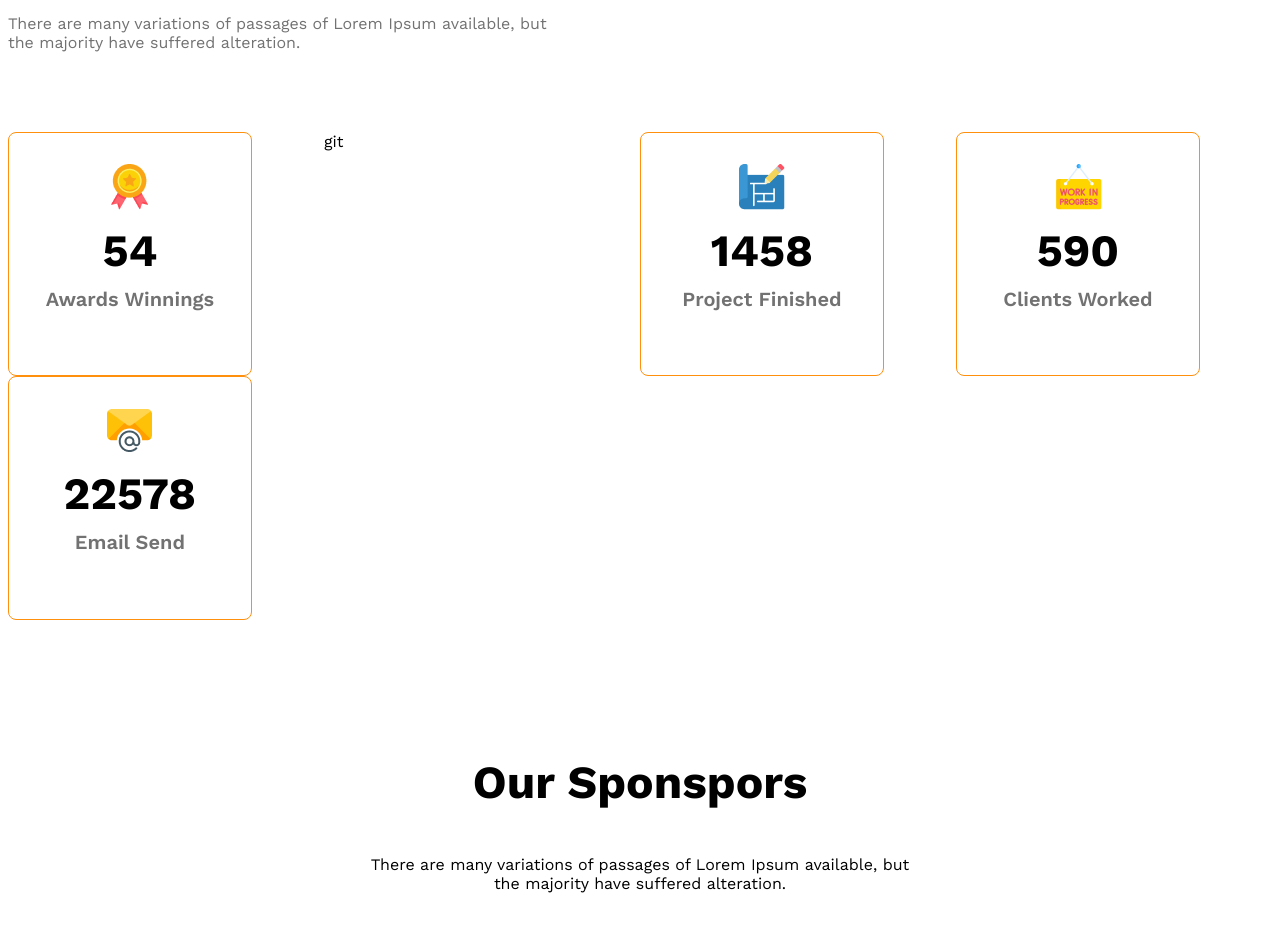
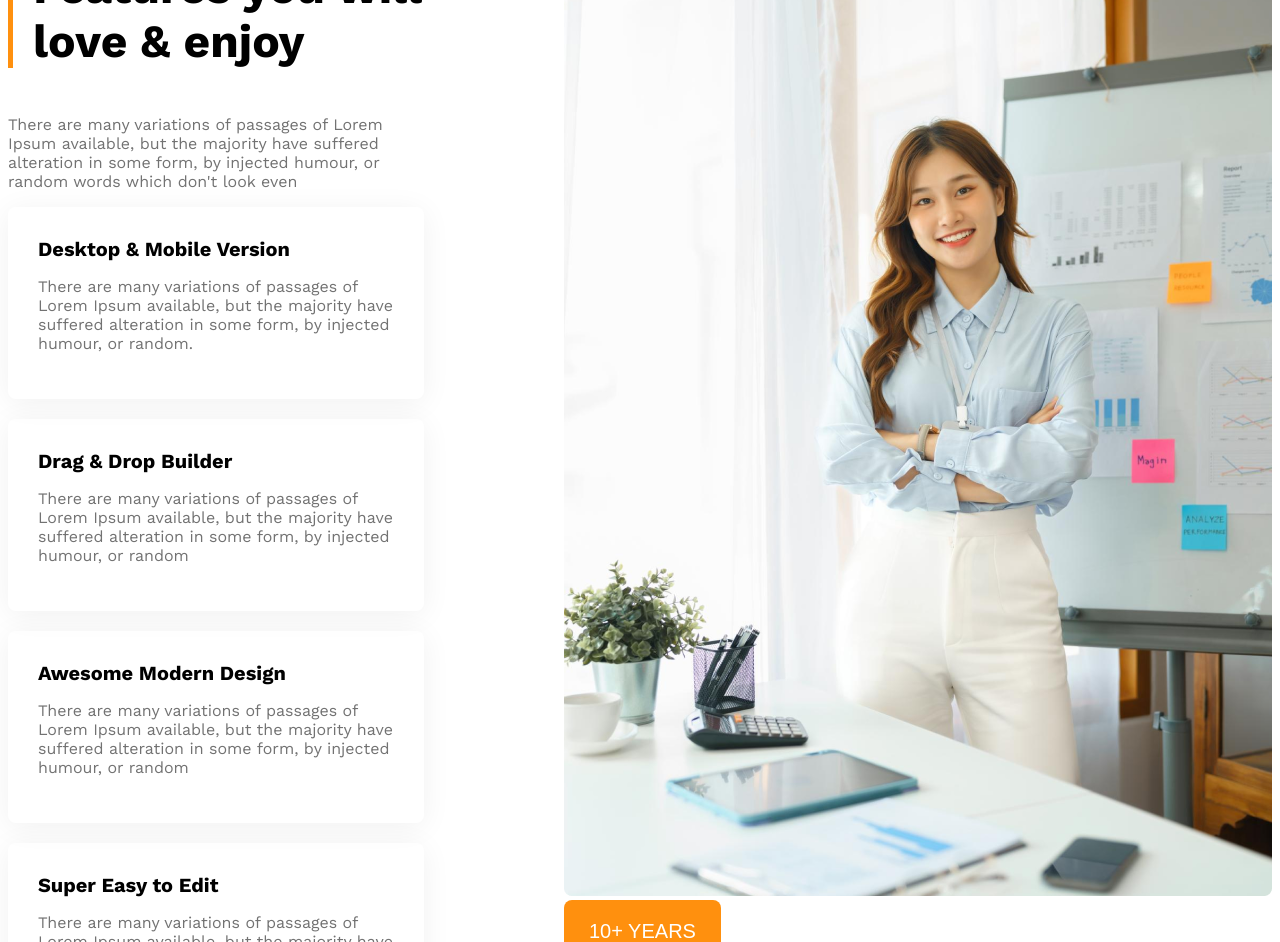
Before and after one commit to abusaleh2874/g3-architect-responsive-web, a plain HTML site: page index.html in a window 1280 px wide. Shown: the part 2241-3183 px from the top of the page. Drawn offline with nearby package versions, Linux system fonts and the light colour scheme.

Commit message:
added features section and image

```diff
--- a/index.html
+++ b/index.html
@@ -46,8 +46,37 @@
 
             </div>
         </section>
-        <!-- features will enjoy -->
-         <section >
+        <!-- features section starts -->
+         <section class="feature display-flex">
+            <div>
+                <h3 id="feature-section-tittle" class="section-tittle">Features you will <br>love & enjoy</h3>
+                <p class="text-light-gray">There are many variations of passages of Lorem Ipsum available, but the majority have suffered alteration in some form, by injected humour, or random words which don't look even</p>
+                <!-- feature card container -->
+                 <div class="feature-card">
+                    <h4 class="feature-card-tittle">Desktop & Mobile Version</h4>
+                    <p class="text-light-gray">There are many variations of passages of Lorem Ipsum available, but the majority have suffered alteration in some form, by injected humour, or random.</p>
+                 </div>
+                 <div class="feature-card">
+                    <h4 class="feature-card-tittle">Drag & Drop Builder</h4>
+                    <p class="text-light-gray">There are many variations of passages of Lorem Ipsum available, but the majority have suffered alteration in some form, by injected humour, or random</p>
+                 </div>
+                 <div class="feature-card">
+                    <h4 class="feature-card-tittle">Awesome Modern Design</h4>
+                    <p class="text-light-gray">There are many variations of passages of Lorem Ipsum available, but the majority have suffered alteration in some form, by injected humour, or random</p>
+                 </div>
+                 <div class="feature-card">
+                    <h4 class="feature-card-tittle">Super Easy to Edit</h4>
+                    <p class="text-light-gray">There are many variations of passages of Lorem Ipsum available, but the majority have suffered alteration in some form, by injected humour, or random.</p>
+                 </div>
+
+             </div>
+             <div>
+                <img src="images/architect.png" alt="">
+                <button id="experience-badge" class="btn-primary">
+                    <span id="experience-year">10+ YEARS</span><br>
+                    <span>Experience</span>
+                </button>
+             </div>
 
          </section>
          <!-- some facts -->
@@ -62,7 +91,7 @@
                         <h4 class="fact-number">54</h4>
                         <h5 class="fact-name text-light-gray">Awards Winnings</h5>
                     </div>
-                </div>git
+                </div>
                 <div class="fact-card display-flex">
                    <div>
                     <img src="images/icons/projects.png" alt="" class="fact-icon">
--- a/styles/architects.css
+++ b/styles/architects.css
@@ -13,6 +13,9 @@
     display: flex;
 }
 /* dark 01 */
+.text-black{
+    color: rgb(19, 19, 19);
+}
 
 .text-primary{
     color: #FF900E;
@@ -121,6 +124,28 @@ main> section{
     font-weight: 500;
 
 }
+/* features section related styles */
+.feature{
+    gap: 140px;
+}
+#feature-section-tittle{
+    border-left: 5px solid #FF900E;
+    padding-left: 20px;
+}
+.feature-card{
+    padding: 30px;
+    border-radius: 8px;
+    box-shadow: 0 4px 30px 0 rgba(0, 0, 0, 0.06);
+    margin-bottom: 20px;
+}
+.feature-card .feature-card-tittle{
+    font-weight: 600px;
+    font-size:1.25rem;
+    margin-top: 0;
+    margin-bottom: 0;
+
+}
+
 
 /* some facts related styles */
 .facts-container{
```
